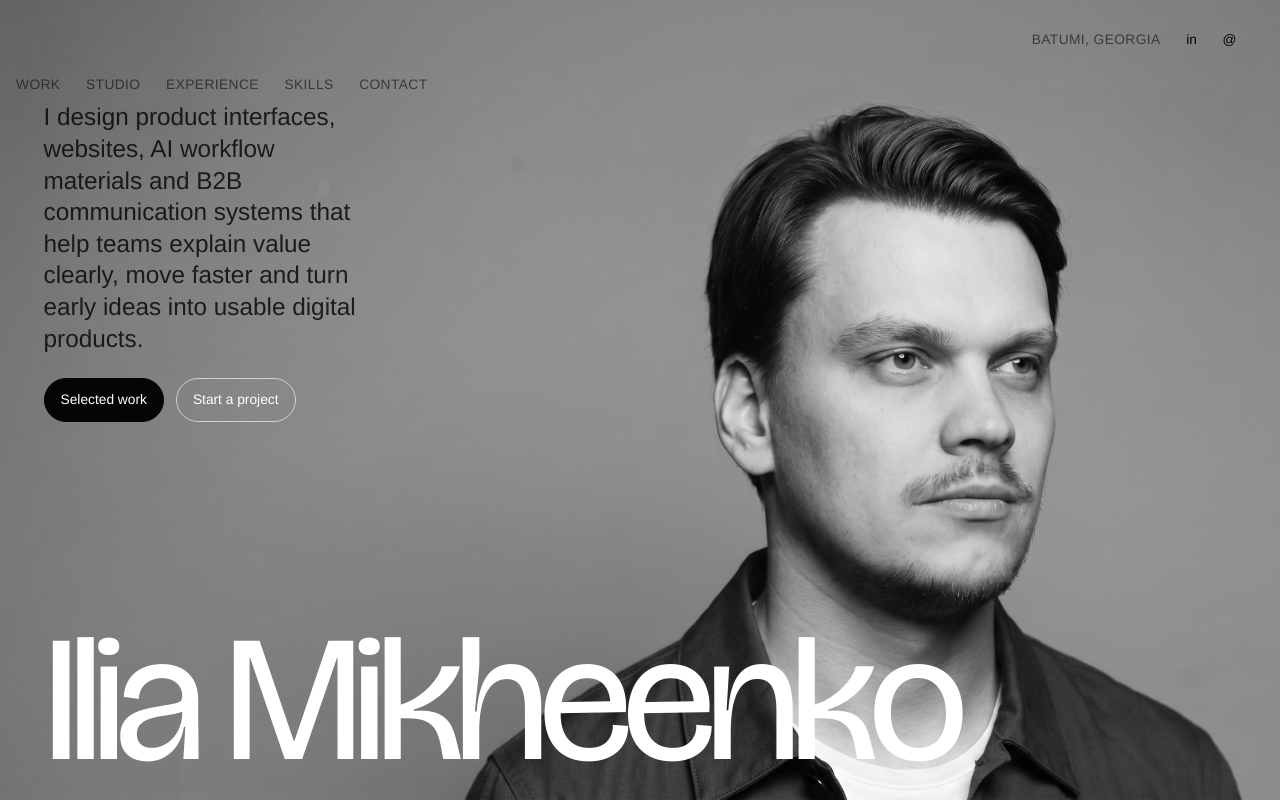
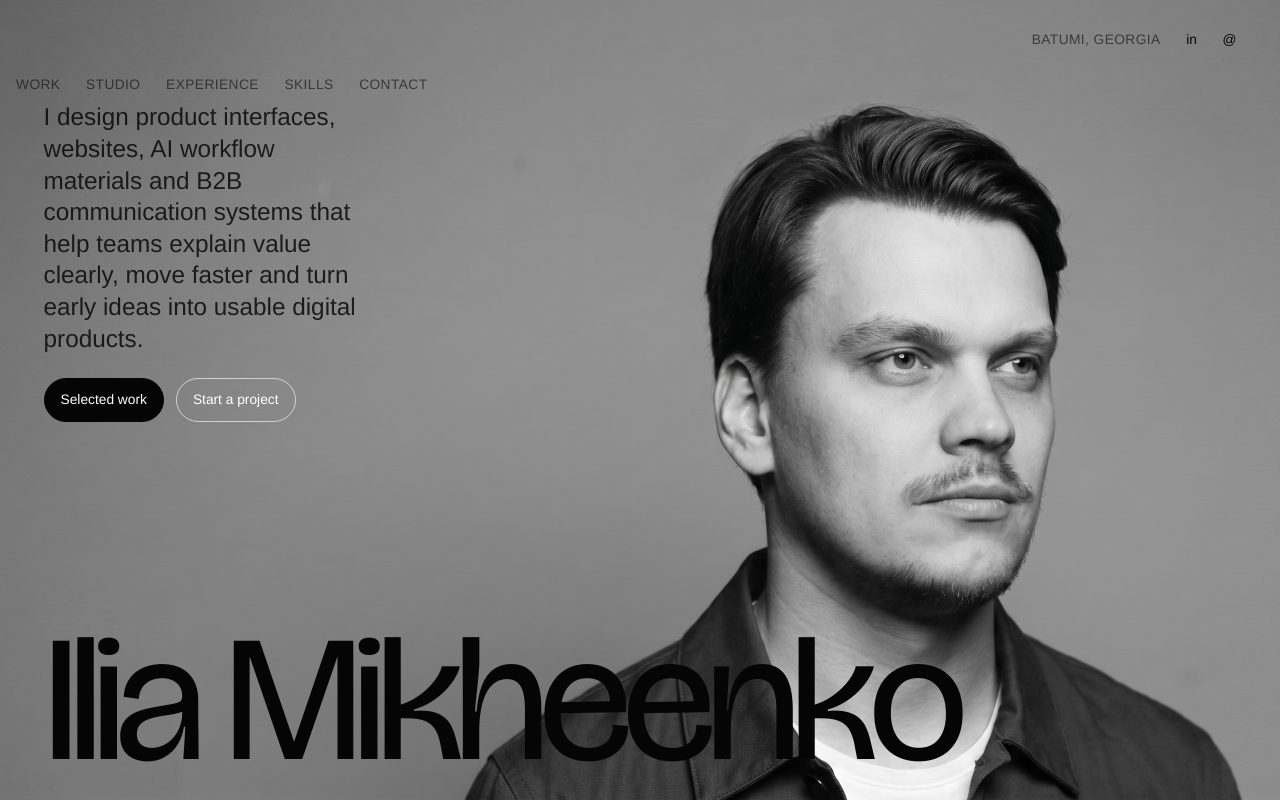
Before and after one commit to miheenko-i/portfolio, a React (Vite) app: page / in a window 1280 px wide. Shown: the top 802 px of the page. Built offline with nearby package versions, Linux system fonts and the light colour scheme; a web font is replaced by a local one.

Commit message:
Tune hero heading reveal

```diff
--- a/src/style.css
+++ b/src/style.css
@@ -370,7 +370,7 @@ h1 {
   text-transform: none;
   text-wrap: nowrap;
   white-space: nowrap;
-  color: #ffffff;
+  color: var(--text);
 }
 
 .heroLead {
@@ -694,7 +694,7 @@ h1 {
   display: inline-block;
   opacity: 0;
   transform: translateY(0.55em);
-  filter: blur(0.22em);
+  filter: blur(0.08em);
 }
 
 .hero.is-visible h1 .splitChar,
```
